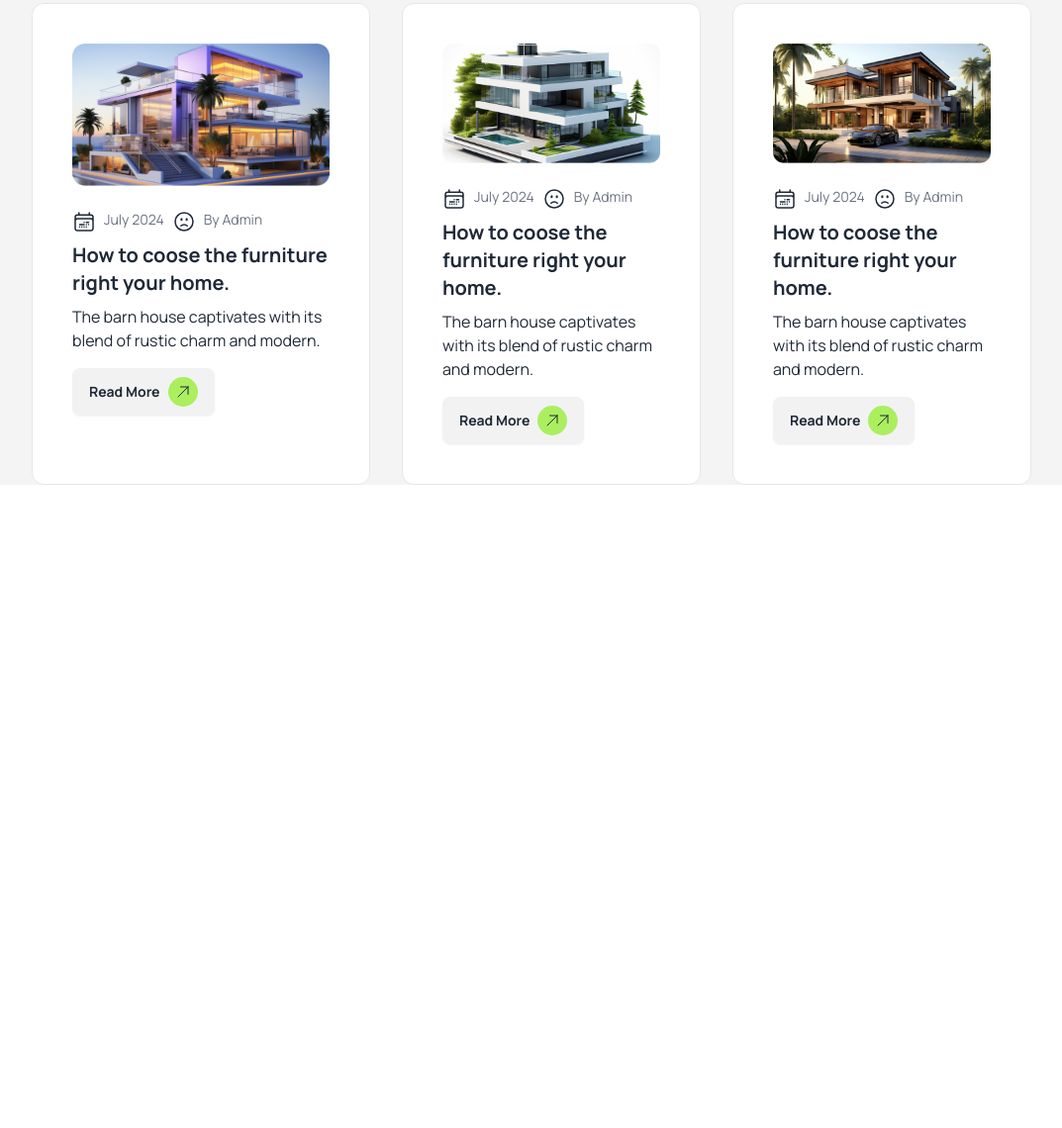
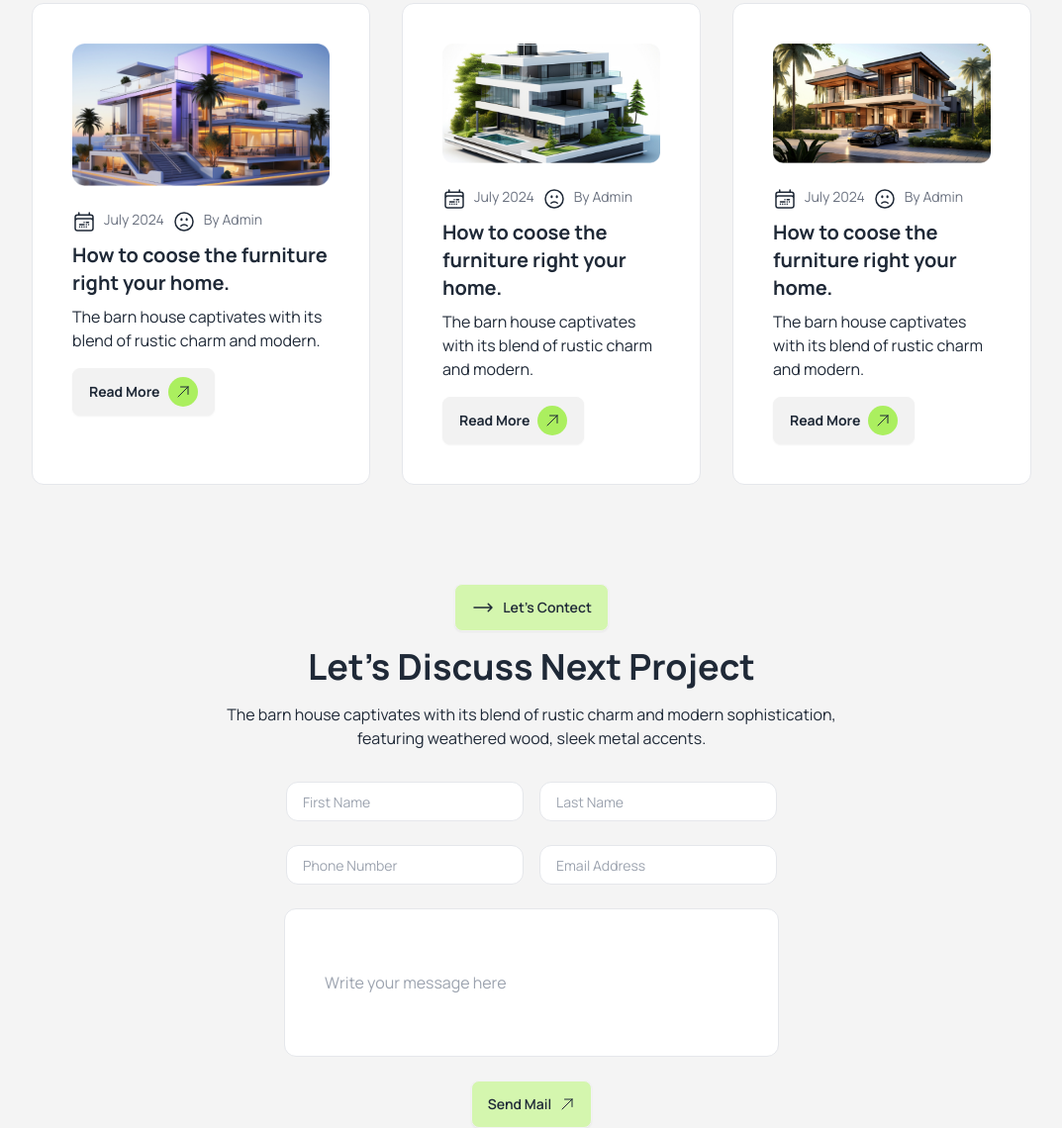
Before and after one commit to mohammadamzad38/Asignment-03, a plain HTML site: page index.html in a window 1280 px wide. Shown: the part 2700-3840 px from the top of the page at 99% size, without its empty margins (103-1176 px from the left). Before the commit the page ends 3190 px from the top, so only its background shows below. Drawn offline with nearby package versions, Linux system fonts and the light colour scheme.

Commit message:
hoise nmi

```diff
--- a/index.html
+++ b/index.html
@@ -122,7 +122,7 @@
         </section>
     </header>
 
-    <main class="bg-[#F4F4F4] ">
+    <main class="manrope bg-[#F4F4F4] ">
         <!-- About Section -->
         <section class="lg:mx-[135px] md:mx-[32px] mx-[20px]">
             <div >
@@ -253,7 +253,7 @@
                 <h1 class="text-4xl font-bold mt-8">Read our Latest News</h1>
                 <p class="my-6">The barn house captivates with its blend of rustic charm and modern sophistication, <br> featuring weathered wood, sleek metal accents.</p>
             </div>
-            <div class="flex flex-col lg:flex-row gap-8">
+            <div class="flex flex-col lg:flex-row gap-8 pb-[100px]">
                 <div class="flex flex-col md:flex-row lg:flex-col bg-white p-10 gap-6 border rounded-xl">
                     <div>
                         <img class="w-full" src="./assets/article1.png" alt="">
@@ -360,6 +360,42 @@
             </div>
         </section>
 
+        <!-- Contact Section -->
+        <section>
+            <div class="flex flex-col gap-8">
+                <div class="flex flex-col items-center text-center">
+                    <button class="btn bg-bag-light">
+                        <svg xmlns="http://www.w3.org/2000/svg" fill="none" viewBox="0 0 24 24" stroke-width="1.5" stroke="currentColor" class="size-6">
+                            <path stroke-linecap="round" stroke-linejoin="round" d="M17.25 8.25 21 12m0 0-3.75 3.75M21 12H3" />
+                          </svg>
+
+                    Let's Contect</button>
+                    <h1 class="font-bold text-4xl my-4">Let’s Discuss Next Project</h1>
+                    <p>The barn house captivates with its blend of rustic charm and modern sophistication, <br> featuring weathered wood, sleek metal accents.</p>
+
+                </div>
+                <div class="flex flex-col gap-6 items-center">
+                    <div class="flex flex-col md:flex-row gap-4">
+                        <input class="w-60 h-10 p-4 border rounded-xl text-sm" type="name" name="" placeholder="First Name" id="">
+                        <input class="w-60 h-10 p-4 border rounded-xl text-sm" type="name" name="" placeholder="Last Name" id="">
+                    </div>
+                    <div class="flex flex-col md:flex-row gap-4">
+                        <input class="w-60 h-10 p-4 border rounded-xl text-sm" type="name" name="" placeholder="Phone Number" id="">
+                        <input class="w-60 h-10 p-4 border rounded-xl text-sm" type="name" name="" placeholder="Email Address" id="">
+                    </div>
+                    <div >
+                        <input class="lg:w-[500px] h-[150px] border rounded-xl p-10 " type="text" name="" placeholder="Write your message here" id="">
+                    </div>
+                    <button class="btn bg-bag-light ">Send Mail
+                        <svg xmlns="http://www.w3.org/2000/svg" fill="none" viewBox="0 0 24 24" stroke-width="1.5" stroke="currentColor" class="size-4 ">
+                            <path stroke-linecap="round" stroke-linejoin="round" d="m4.5 19.5 15-15m0 0H8.25m11.25 0v11.25" />
+                          </svg>
+
+                    </button>
+                </div>
+
+            </div>
+        </section>
     </main>
 
     <footer>
```
Lines whose indentation alone changed are shown as unchanged.
